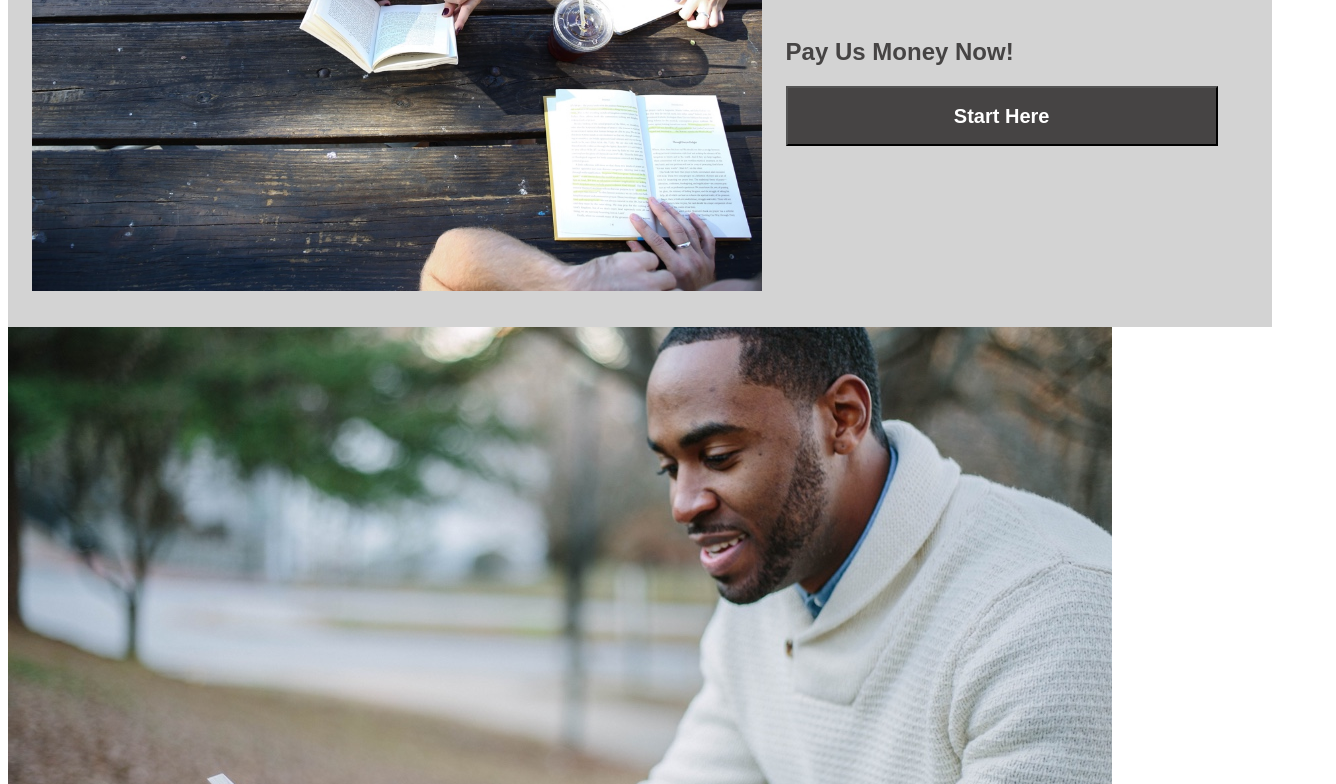
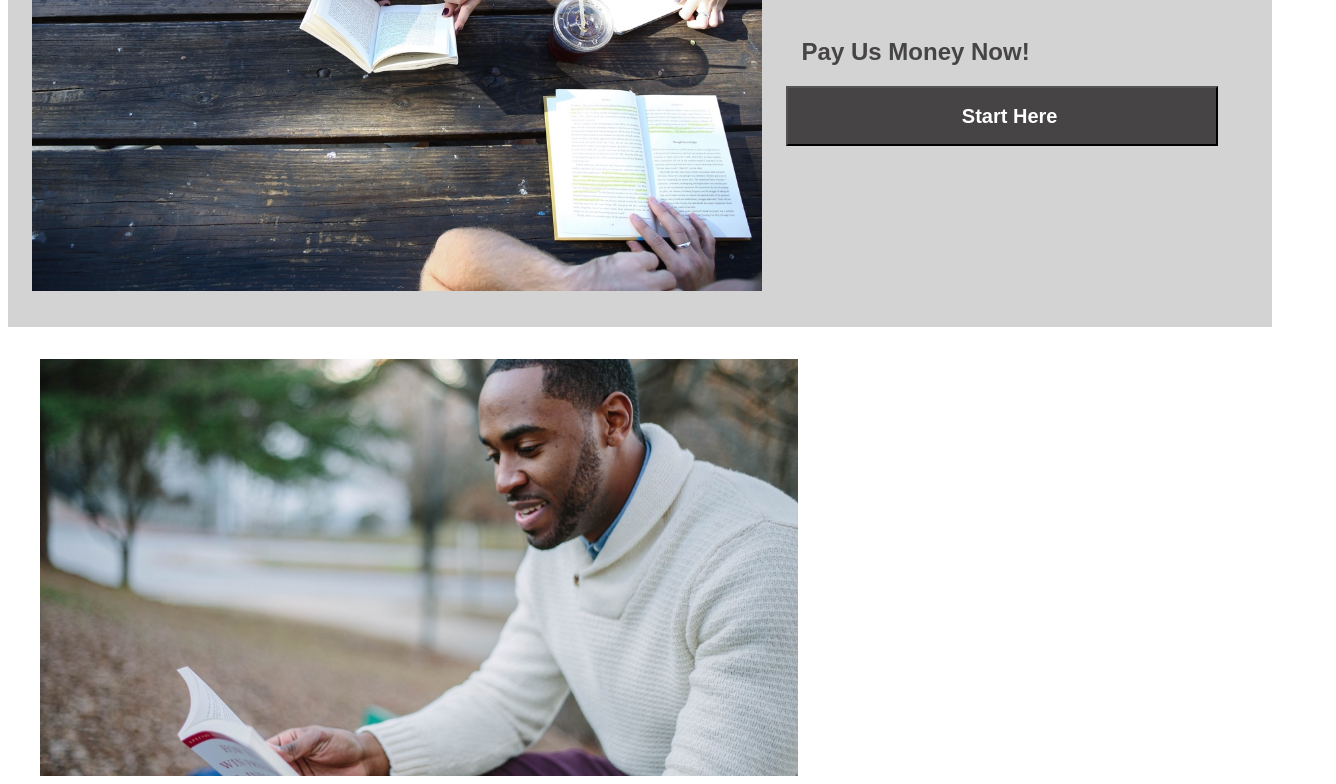
Before and after one commit to B-Herrera/Colmar-Academy, a plain HTML site: page index.html in a window 1280 px wide. Shown: the part 416-1200 px from the top of the page, 1336 px wide, since content can reach past the window. Drawn offline with Linux system fonts and the light colour scheme.

Commit message:
Add styling to second box

```diff
--- a/Resources/css/styles.css
+++ b/Resources/css/styles.css
@@ -100,3 +100,27 @@ main{
   bottom: 8px;
 
 }
+
+.second-banner{
+  display: flex;
+  width: 100%;
+  padding:  32px;
+  color: rgb(7, 68,68);
+  font-family: Arial, Helvetica, sans-serif;
+
+}
+
+.p_left{
+  max-width: 60%;
+
+ }
+
+ .p_left img{
+   width: 100%;
+   margin: auto;
+ }
+
+ .p_left h1, h2, .p_left p {
+   padding-left: 16px;
+
+ }
--- a/index.html
+++ b/index.html
@@ -42,8 +42,8 @@
 
         <!--Second Banner "information-main"-->
 
-          <div class="keep-practice-image">
-            <div class="P-left">
+          <div class="second-banner">
+            <div class="p_left">
               <img src="Resources/images/information-main.jpg" alt="guy reading a book">
               <h1>It Doesn't Hurt to Keep Practicing</h1>
               <h2>Practice Every Day!</h2>
```
